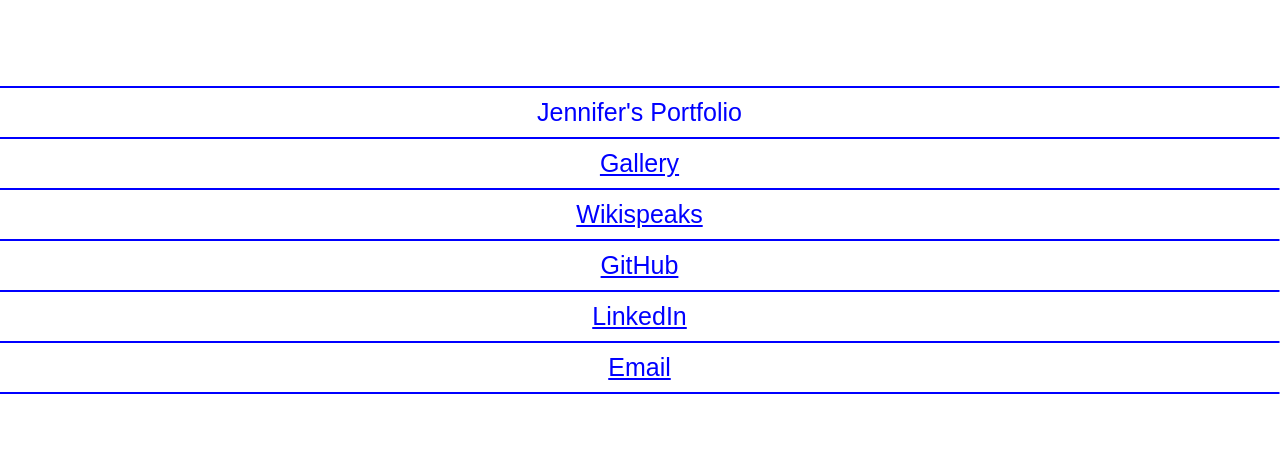
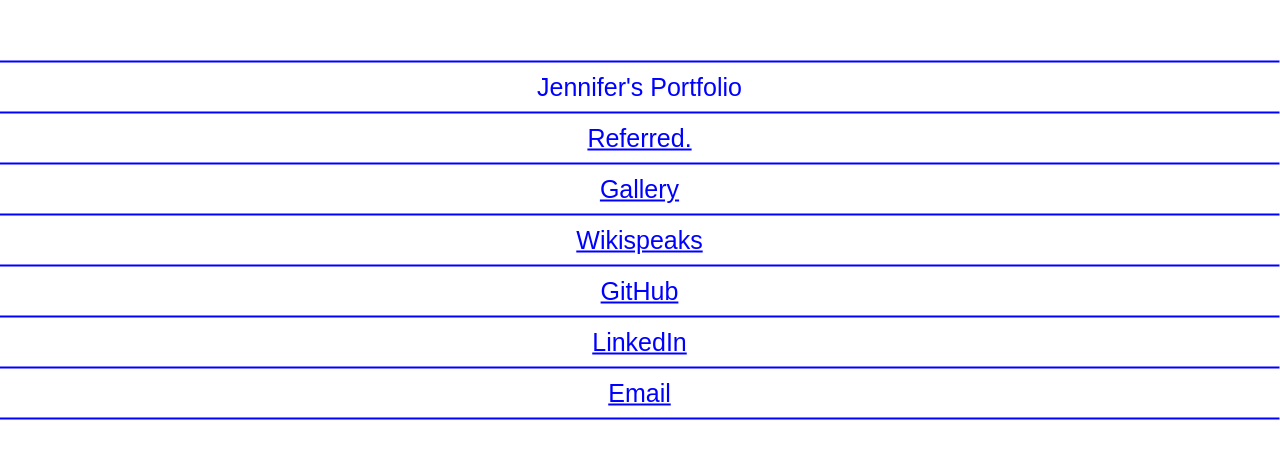
Before and after one commit to jennifer/personal-simple-site, a plain HTML site: page index.html in a window 1280 px wide. Shown: the part 168-626 px from the top of the page. Drawn offline with Linux system fonts and the light colour scheme.

Commit message:
add Referred link

```diff
--- a/index.html
+++ b/index.html
@@ -26,6 +26,7 @@
 </head>
 <body>
   <h1>Jennifer's Portfolio</h1>
+  <a href='https://referred-app.herokuapp.com/' target='_blank'>Referred.</a>
   <a href='https://website-gallery.herokuapp.com/' target='_blank'>Gallery</a>
   <a href='https://wikispeaks.herokuapp.com/' target='_blank'>Wikispeaks</a>
   <a href='https://github.com/jennifer' target='_blank'>GitHub</a>
```
